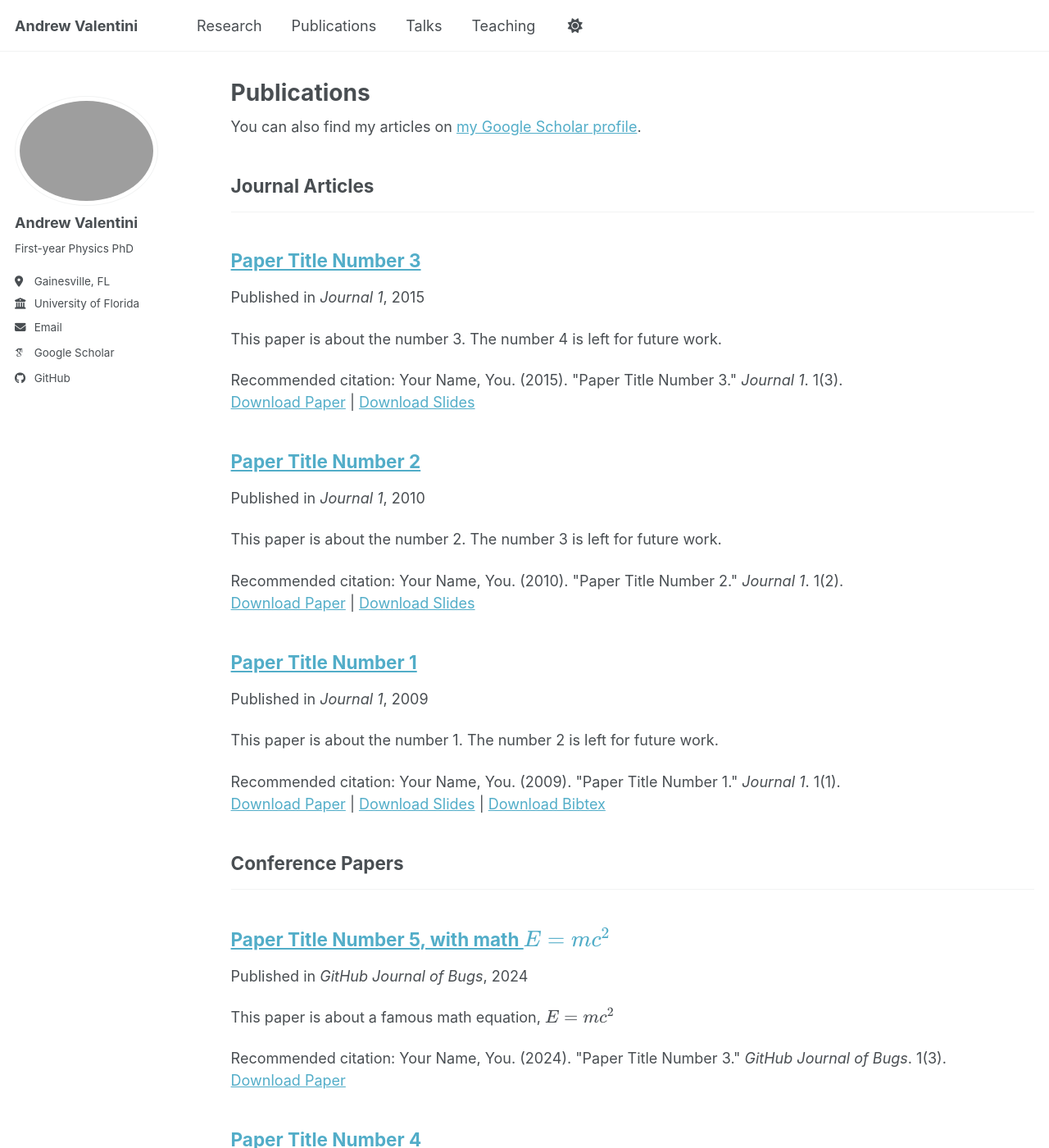
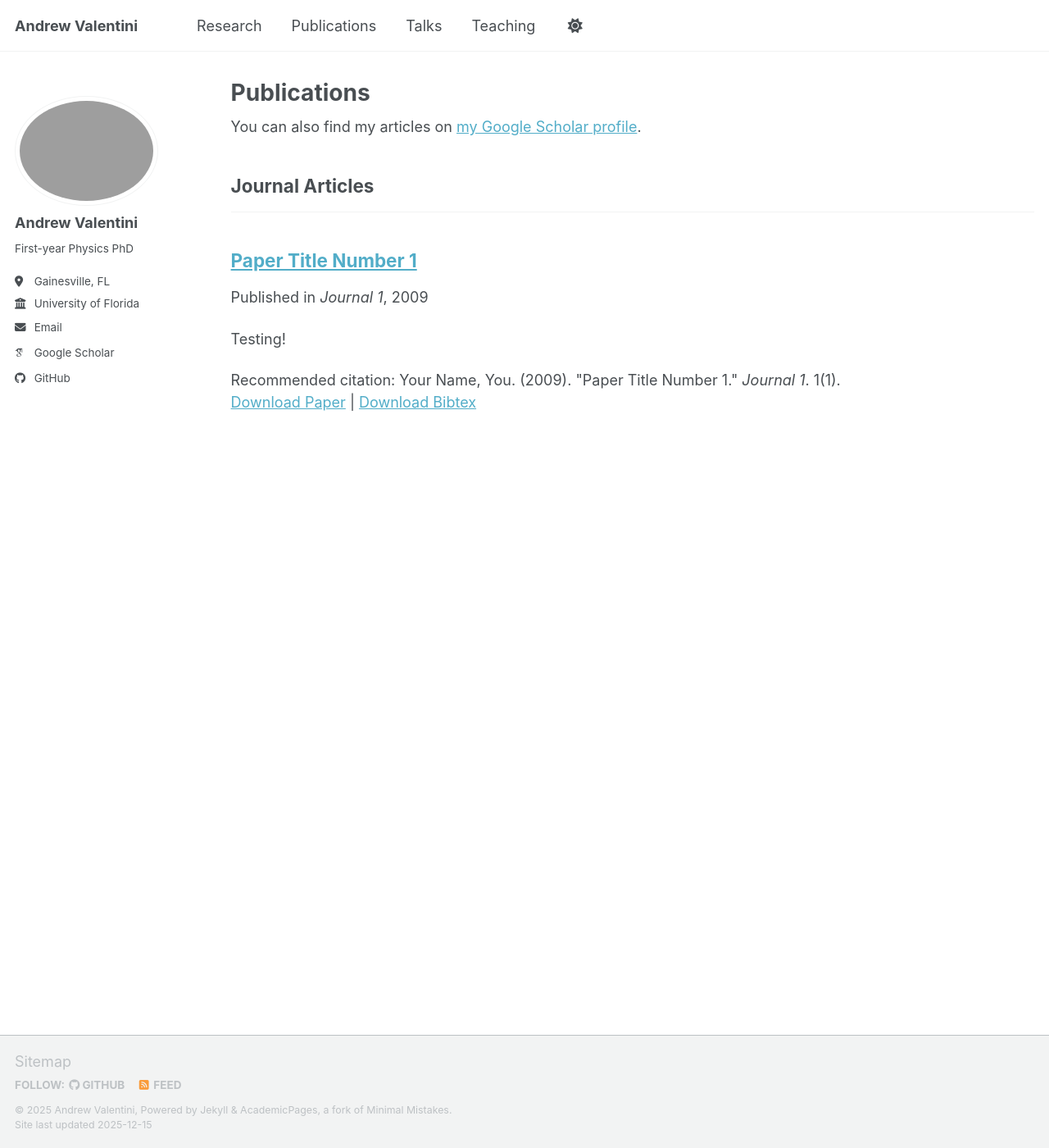
Before and after one commit to AndrewValentini/andrewfvalentini, a Jekyll site: the page built from _pages/publications.html, in a window 1280 px wide and 1400 px high. Shown: the whole window at 82% size. Built offline with Jekyll 4.4.1, drawn with Linux system fonts in a browser that asks for light colours; some web fonts are replaced; a script bundle is joined from its source files by our own code; library files that are not in the unit come from our copies; some of the changed text lies outside the part shown.

```diff
--- a/_config.yml
+++ b/_config.yml
@@ -97,7 +97,7 @@
 words_per_minute         : 160
 future                   : true
 read_more                : "disabled" # if enabled, adds "Read more" links to excerpts
-talkmap_link             : false      #change to true to add link to talkmap on talks page
+talkmap_link             : true      #change to true to add link to talkmap on talks page
 comments:
   provider               : # false (default), "disqus", "discourse", "facebook", "google-plus", "staticman", "custom"
   disqus:
--- a/_pages/talks.html
+++ b/_pages/talks.html
@@ -9,8 +9,6 @@
 
 <p style="text-decoration:underline;"><a href="/talkmap.html">See a map of all the places I've given a talk!</a></p>
 
-This is a test!!!
-
 {% endif %}
 
 {% for post in site.talks reversed %}
--- a/_publications/2009-10-01-paper-title-number-1.md
+++ b/_publications/2009-10-01-paper-title-number-1.md
@@ -3,12 +3,11 @@
 collection: publications
 category: manuscripts
 permalink: /publication/2009-10-01-paper-title-number-1
-excerpt: 'This paper is about the number 1. The number 2 is left for future work.'
+excerpt: 'Testing!'
 date: 2009-10-01
 venue: 'Journal 1'
-slidesurl: 'https://academicpages.github.io/files/slides1.pdf'
+#slidesurl: 'https://academicpages.github.io/files/slides1.pdf'
 paperurl: 'https://academicpages.github.io/files/paper1.pdf'
 bibtexurl: 'https://academicpages.github.io/files/bibtex1.bib'
 citation: 'Your Name, You. (2009). &quot;Paper Title Number 1.&quot; <i>Journal 1</i>. 1(1).'
 ---
-The contents above will be part of a list of publications, if the user clicks the link for the publication than the contents of section will be rendered as a full page, allowing you to provide more information about the paper for the reader. When publications are displayed as a single page, the contents of the above "citation" field will automatically be included below this section in a smaller font.
--- a/_publications/2010-10-01-paper-title-number-2.md
+++ /dev/null
@@ -1,14 +0,0 @@
----
-title: "Paper Title Number 2"
-collection: publications
-category: manuscripts
-permalink: /publication/2010-10-01-paper-title-number-2
-excerpt: 'This paper is about the number 2. The number 3 is left for future work.'
-date: 2010-10-01
-venue: 'Journal 1'
-slidesurl: 'https://academicpages.github.io/files/slides2.pdf'
-paperurl: 'https://academicpages.github.io/files/paper2.pdf'
-citation: 'Your Name, You. (2010). &quot;Paper Title Number 2.&quot; <i>Journal 1</i>. 1(2).'
----
-
-The contents above will be part of a list of publications, if the user clicks the link for the publication than the contents of section will be rendered as a full page, allowing you to provide more information about the paper for the reader. When publications are displayed as a single page, the contents of the above "citation" field will automatically be included below this section in a smaller font.
--- a/_publications/2015-10-01-paper-title-number-3.md
+++ /dev/null
@@ -1,14 +0,0 @@
----
-title: "Paper Title Number 3"
-collection: publications
-category: manuscripts
-permalink: /publication/2015-10-01-paper-title-number-3
-excerpt: 'This paper is about the number 3. The number 4 is left for future work.'
-date: 2015-10-01
-venue: 'Journal 1'
-slidesurl: 'https://academicpages.github.io/files/slides3.pdf'
-paperurl: 'https://academicpages.github.io/files/paper3.pdf'
-citation: 'Your Name, You. (2015). &quot;Paper Title Number 3.&quot; <i>Journal 1</i>. 1(3).'
----
-
-The contents above will be part of a list of publications, if the user clicks the link for the publication than the contents of section will be rendered as a full page, allowing you to provide more information about the paper for the reader. When publications are displayed as a single page, the contents of the above "citation" field will automatically be included below this section in a smaller font.
--- a/_publications/2025-06-08-paper-title-number-5.md
+++ /dev/null
@@ -1,13 +0,0 @@
----
-title: "Paper Title Number 5, with math $$E=mc^2$$"
-collection: publications
-category: conferences
-permalink: /publication/2024-02-17-paper-title-number-4
-excerpt: 'This paper is about a famous math equation, $$E=mc^2$$'
-date: 2024-02-17
-venue: 'GitHub Journal of Bugs'
-paperurl: 'https://academicpages.github.io/files/paper3.pdf'
-citation: 'Your Name, You. (2024). &quot;Paper Title Number 3.&quot; <i>GitHub Journal of Bugs</i>. 1(3).'
----
-
-Using [MathJax](https://www.mathjax.org/) in the description is supported - $$E=mc^2$$ - however, the use must be mindful that the default delimiters are `$$...$$` and `\\[...\\]` which differs from the `$...$` that is typically expected.
```
Also changed, not shown: _publications/2024-02-17-paper-title-number-4.md (deleted, +0 -13 lines).
